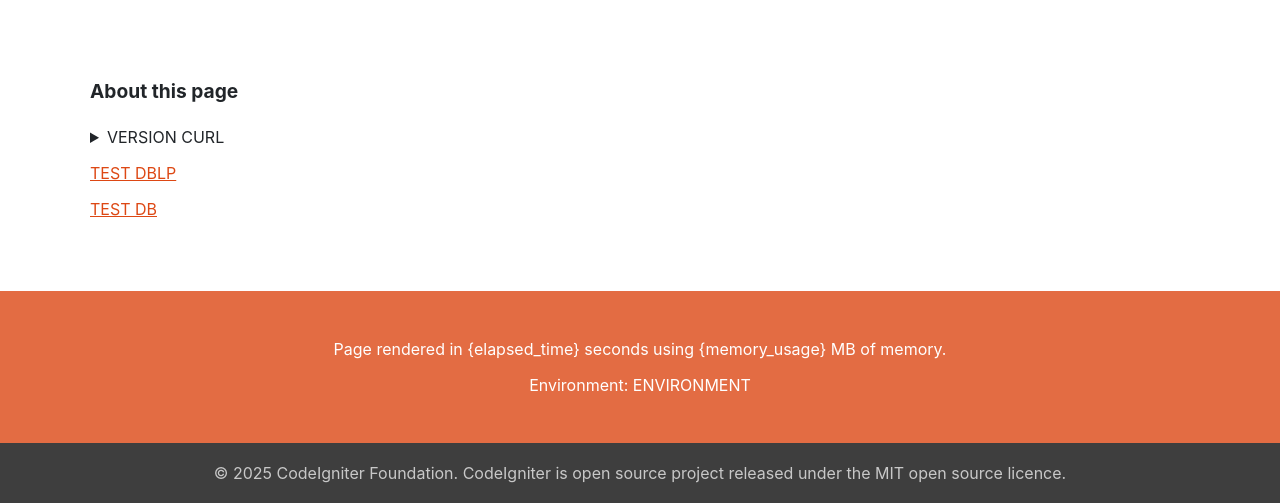
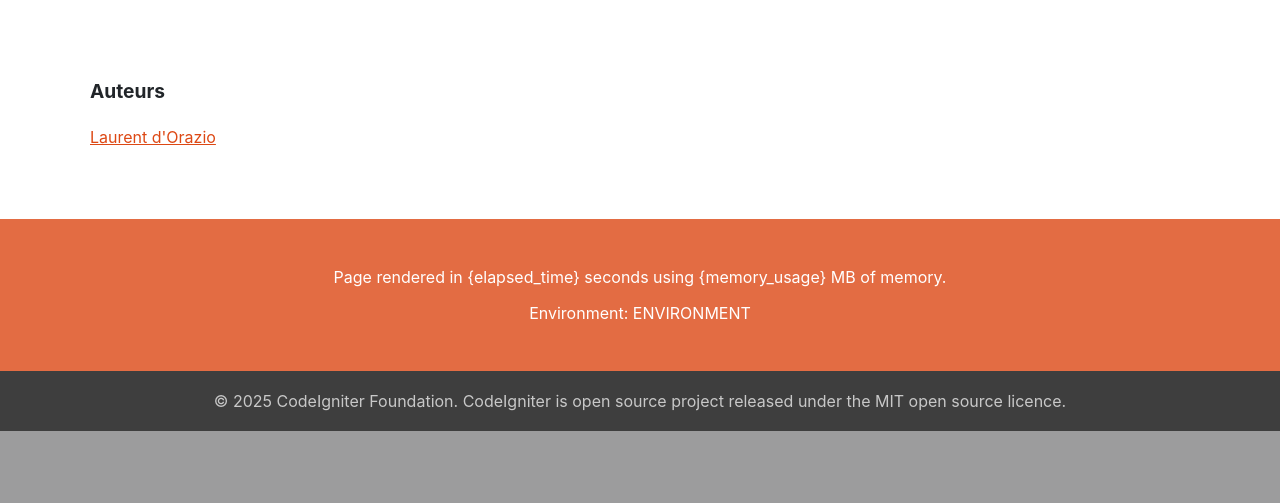
Before and after one commit to 5cover/r410, a CodeIgniter 4 app: the page made by src/app/Views/welcome_message.php in a window 1280 px wide. Shown: the part 836-1339 px from the top of the page. After the commit the page ends 1267 px from the top, so only its background shows below. Run offline with PHP 8.4 and a stand-in for CodeIgniter, Linux system fonts and the light colour scheme; the template is opened without the code that fills it, so the values that code supplies are empty; some libraries are stand-ins or nearby versions.

Commit message:
page d'acceuil

```diff
--- a/src/app/Config/Constants.php
+++ b/src/app/Config/Constants.php
@@ -1,4 +1,6 @@
 <?php
+
+const PROG = 'L\'IRISA et vous';
 
 /*
  | --------------------------------------------------------------------
--- a/src/app/Views/welcome_message.php
+++ b/src/app/Views/welcome_message.php
@@ -1,8 +1,9 @@
+
 <!DOCTYPE html>
 <html lang="en">
 <head>
     <meta charset="UTF-8">
-    <title>Welcome to CodeIgniter 4!</title>
+    <title><?= esc(PROG) ?></title>
     <meta name="description" content="The small framework with powerful features">
     <meta name="viewport" content="width=device-width, initial-scale=1.0">
     <link rel="shortcut icon" type="image/png" href="/favicon.ico">
@@ -20,48 +21,39 @@
 
     <div class="menu">
         <ul>
-
-            <li class="menu-toggle">
-                <button id="menuToggle">&#9776;</button>
-            </li>
+            <li class="menu-toggle"><button id="menuToggle">&#9776;</button></li>
             <li class="menu-item hidden"><a href="#">Accueil</a></li>
-            <li class="menu-item hidden"><a href="https://www.irisa.fr" target="_blank">IRISA</a>
-            </li>
+            <li class="menu-item hidden"><a href="https://www.irisa.fr" target="_blank">IRISA</a></li>
             <li class="menu-item hidden"><a href="https://forum.codeigniter.com/" target="_blank">Community</a></li>
-            <li class="menu-item hidden"><a
-                    href="https://codeigniter.com/contribute" target="_blank">Contribute</a>
-            </li>
+            <li class="menu-item hidden"><a href="https://codeigniter.com/contribute" target="_blank">Contribute</a></li>
         </ul>
     </div>
 
     <div class="heroe">
-
-        <h1>Explorateur de l'IRISA</h1>
-
-        <div id="map">
-
-        </div>
-
+        <h1><?= esc(PROG) ?></h1>
+        <div id="map"></div>
     </div>
 
 </header>
 
 <section>
+    <h2>Auteurs</h2>
+    <p><a href="/dblp/author/11_2374">Laurent d'Orazio</a></p>
 
-    <h2>About this page</h2>
 
-    <details>
+</section>
+
+<!--
+<details>
     <summary>VERSION CURL</summary>
         <pre>
-            <?= esc(var_export(curl_version(), true)) ?>
+        <?= esc(var_export(curl_version(), true)) ?>
         </pre>
     </details>
 
-    <p><a href="/dblp/author/11_2374">TEST DBLP</a></p>
+
     <p><a href="/test-db">TEST DB</a></p>
-
-</section>
-
+-->
 
 <!-- FOOTER: DEBUG INFO + COPYRIGHTS -->
 
@@ -96,7 +88,5 @@
     }
 </script>
 
-<!-- -->
-
 </body>
 </html>
```
Also changed, not shown: README.md.
